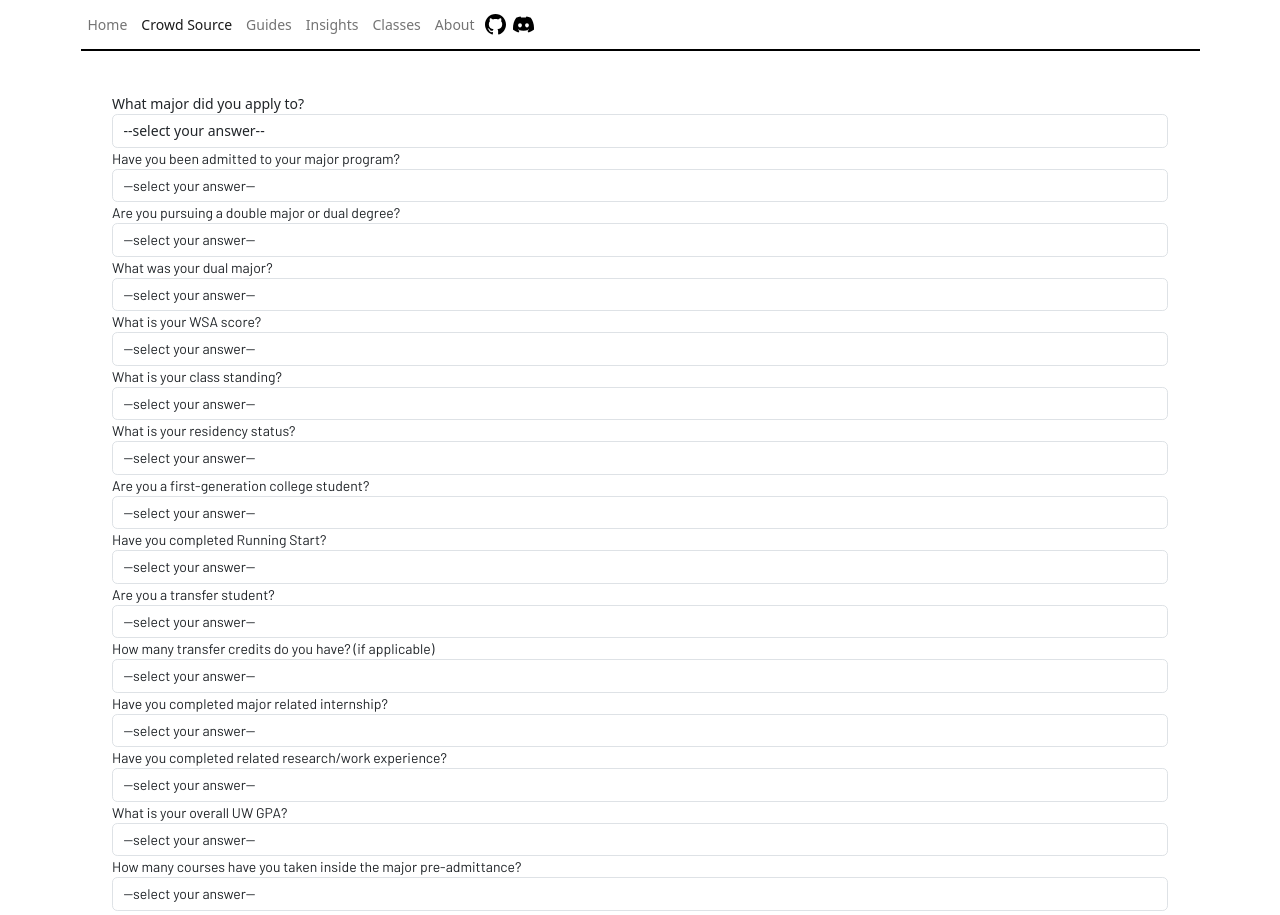
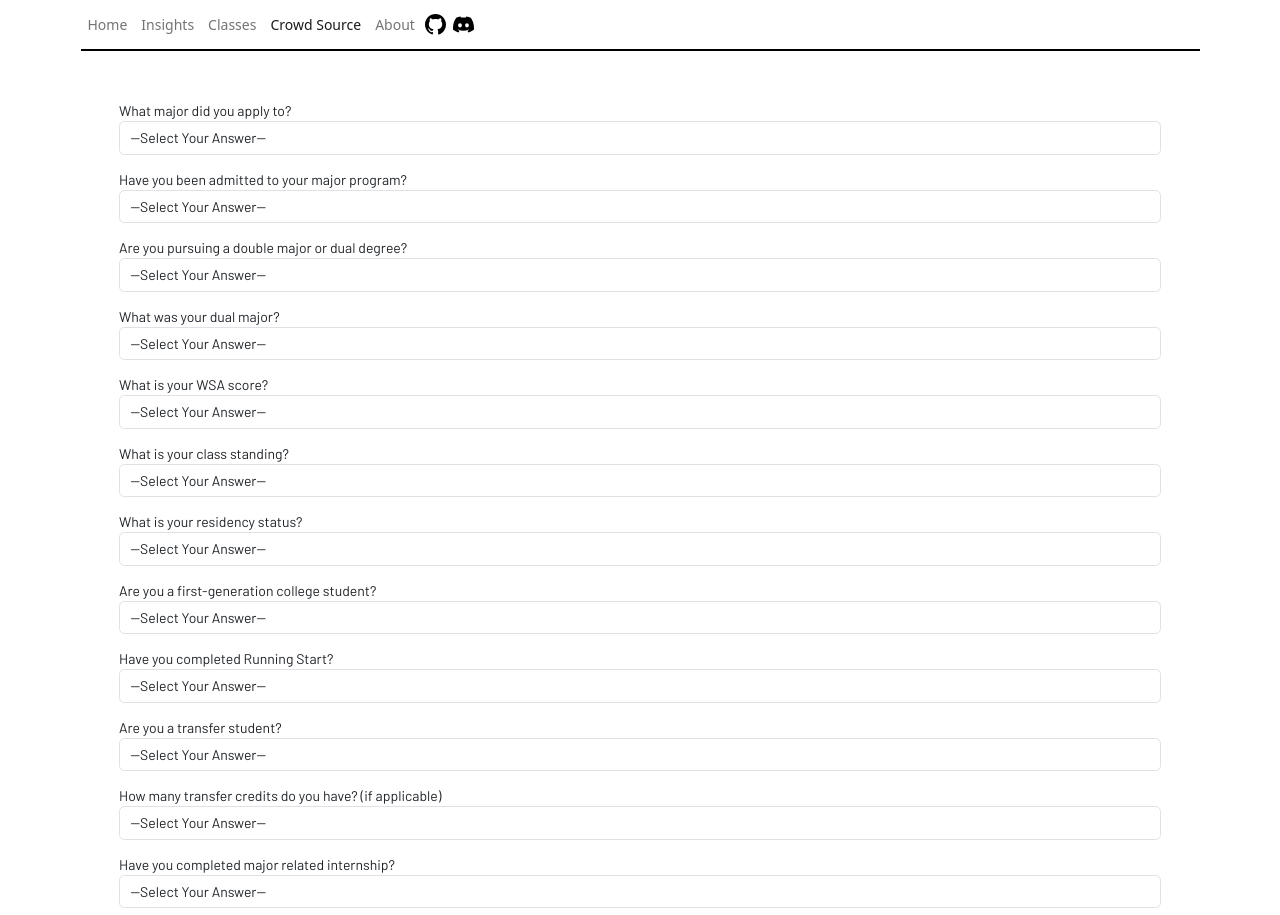
Before and after one commit to info340b-au23/project-info340ba, a React (Create React App) app: page /crowdsource in a window 1280 px wide. Shown: the top 915 px of the page. Built offline with nearby package versions, Linux system fonts and the light colour scheme.

Commit message:
removed guides tab

```diff
--- a/src/components/CrowdSource.js
+++ b/src/components/CrowdSource.js
@@ -3,16 +3,15 @@ import React from 'react';
 export function CrowdSource() {
     return (
         <div class="container p-5">
-            <div class="formbold-main-wrapper">
             <form>
 
-                <div class="form-group">
+            <div class="formbold-input-group p-2">
                 <label>
                     What major did you apply to?
                 </label>
 
                 <select class="form-control" name="majors" id="majors">
-                        <option value="">--select your answer--</option>
+                    <option value=""> --Select Your Answer--</option>
                     <option value="Aeronautics & Astronautics">Aeronautics & Astronautics</option>
                     <option value="AMATH">AMATH</option>
                     <option value="Architecture">Architecture</option>
@@ -57,35 +56,35 @@ export function CrowdSource() {
                 </select>
             </div>
 
-                <div class="formbold-input-group">
+            <div class="formbold-input-group p-2">
                 <label>
                 Have you been admitted to your major program?
                 </label>
 
                 <select class="form-control" name="admitted1">
-                    <option value="">--select your answer--</option>
+                <option value=""> --Select Your Answer--</option>
                 <option value="Yes">Yes</option>
                 <option value="No">No</option>
                 </select>
             </div>
 
-                <div class="formbold-input-group">
+            <div class="formbold-input-group p-2">
                 <label>
                 Are you pursuing a double major or dual degree?
                 </label>
                 <select class="form-control" name="dual" id="dual">
-                    <option value="">--select your answer--</option>
+                <option value=""> --Select Your Answer--</option>
                 <option value="Yes">Yes</option>
                 <option value="No">No</option>
                 </select>
             </div>
 
-                <div id="dualMajorQuestion" class="formbold-input-group">
+            <div id="dualMajorQuestion" class="formbold-input-group p-2">
                 <label>
                 What was your dual major?
                 </label>
                 <select class="form-control" name="majors2" id="majors2">
-                    <option value="">--select your answer--</option>
+                <option value=""> --Select Your Answer--</option>
                 <option value="Aeronautics & Astronautics">Aeronautics & Astronautics</option>
                 <option value="AMATH">AMATH</option>
                 <option value="Architecture">Architecture</option>
@@ -130,12 +129,12 @@ export function CrowdSource() {
                 </select>
             </div>
 
-                <div id="wsaQuestion" class="formbold-input-group">
+            <div id="wsaQuestion" class="formbold-input-group p-2">
                 <label>
                 What is your WSA score?
                 </label>
                 <select class="form-control" name="Wsa" id="Wsa">
-                    <option value="">--select your answer--</option>
+                <option value=""> --Select Your Answer--</option>
                 <option value="2.0">2.0</option>
                 <option value="2.5">2.5</option>
                 <option value="3.0">3.0</option>
@@ -148,12 +147,12 @@ export function CrowdSource() {
                 </select>
             </div>
 
-                <div class="formbold-input-group">
+            <div class="formbold-input-group p-2">
                 <label>
                 What is your class standing?
                 </label>
                 <select class="form-control" name="standing" id="standing">
-                    <option value="">--select your answer--</option>
+                <option value=""> --Select Your Answer--</option>
                 <option value="Freshman">Freshman</option>
                 <option value="Sophmore">Sophmore</option>
                 <option value="Junior">Junior</option>
@@ -161,57 +160,57 @@ export function CrowdSource() {
                 </select>
             </div>
 
-                <div class="formbold-input-group">
+            <div class="formbold-input-group p-2">
                 <label>
                 What is your residency status?
                 </label>
                 <select class="form-control" name="resident" id="resident">
-                    <option value="">--select your answer--</option>
+                <option value=""> --Select Your Answer--</option>
                 <option value="In-State">In-State Resident</option>
                 <option value="Out-of-State">Out-of-State Resident</option>
                 <option value="International">International</option>
                 </select>
             </div>
 
-                <div class="formbold-input-group">
+            <div class="formbold-input-group p-2">
                 <label>
                 Are you a first-generation college student?
                 </label>
                 <select class="form-control" name="firstgen" id="firstgen">
-                    <option value="">--select your answer--</option>
+                <option value=""> --Select Your Answer--</option>
                 <option value="Yes">Yes</option>
                 <option value="No">No</option>
                 </select>
             </div>
 
-                <div class="formbold-input-group">
+            <div class="formbold-input-group p-2">
                 <label>
                 Have you completed Running Start?
                 </label>
                 <select class="form-control" name="running" id="running">
-                    <option value="">--select your answer--</option>
+                <option value=""> --Select Your Answer--</option>
                 <option value="Yes">Yes</option>
                 <option value="No">No</option>
                 </select>
             </div>
 
-                <div class="formbold-input-group">
+            <div class="formbold-input-group p-2">
                 <label>
                 Are you a transfer student?
                 </label>
                 <select class="form-control" name="transfer" id="transfer">
-                    <option value="">--select your answer--</option>
+                <option value=""> --Select Your Answer--</option>
                 <option value="Yes">Yes</option>
                 <option value="No">No</option>
                 </select>
             </div>
 
-                <div class="formbold-input-group">
+            <div class="formbold-input-group p-2">
                 <label>
                 How many transfer credits do you have? (if applicable)
                 </label>
                 <select class="form-control" name="transcredit" id="transcredit">
-                    <option value="">--select your answer--</option>
+                <option value=""> --Select Your Answer--</option>
                 <option value="0-15">0-15</option>
                 <option value="16-30">16-30</option>
                 <option value="31-45">31-45</option>
@@ -220,34 +219,34 @@ export function CrowdSource() {
                 </select>
             </div>
 
-                <div class="formbold-input-group">
+            <div class="formbold-input-group p-2">
                 <label>
                 Have you completed major related internship?
                 </label>
                 <select class="form-control" name="internship" id="internship">
-                    <option value="">--select your answer--</option>
+                <option value=""> --Select Your Answer--</option>
                 <option value="yes">Yes</option>
                 <option value="no">No</option>
                 </select>
             </div>
 
-                <div class="formbold-input-group">
+            <div class="formbold-input-group p-2">
                 <label>
                 Have you completed related research/work experience?
                 </label>
                 <select class="form-control" name="work" id="work">
-                    <option value="">--select your answer--</option>
+                <option value=""> --Select Your Answer--</option>
                 <option value="yes">Yes</option>
                 <option value="no">No</option>
                 </select>
             </div>
 
-                <div class="formbold-input-group">
+            <div class="formbold-input-group p-2">
                 <label>
                 What is your overall UW GPA?
                 </label>
                 <select class="form-control" name="gpa" id="gpa">
-                    <option value="">--select your answer--</option>
+                <option value=""> --Select Your Answer--</option>
                 <option value="Below">Below 2.0</option>
                 <option value="2.1">2.1</option>
                 <option value="2.2">2.2</option>
@@ -272,12 +271,12 @@ export function CrowdSource() {
                 </select>
             </div>
 
-                <div class="formbold-input-group">
+            <div class="formbold-input-group p-2">
                 <label>
                 How many courses have you taken inside the major pre-admittance?
                 </label>
                 <select class="form-control" name="coursestaken" id="coursestaken">
-                    <option value="">--select your answer--</option>
+                <option value=""> --Select Your Answer--</option>
                 <option value="Below">0</option>
                 <option value="1">1</option>
                 <option value="2">2</option>
@@ -290,12 +289,12 @@ export function CrowdSource() {
                 </select>
             </div>
 
-                <div class="formbold-input-group">
+            <div class="formbold-input-group p-2">
                 <label>
                     Is this your first application to the program?
                 </label>
                 <select class="form-control" name="firstapp" id="firstapp">
-                    <option value="">--select your answer--</option>
+                    <option value=""> --Select Your Answer--</option>
                     <option value="yes">Yes</option>
                     <option value="2nd">No, it is my 2nd</option>
                     <option value="3rd">No, it is my 3rd</option>
@@ -304,7 +303,7 @@ export function CrowdSource() {
                 </select>
             </div>
 
-                <div>
+            <div class="formbold-input-group p-2">
                 <label for="message">
                 Any comments or suggestions
                 </label>
@@ -315,11 +314,9 @@ export function CrowdSource() {
                     placeholder="Type here..."
                     class="form-control"
                 ></textarea>
+                <button class="btn btn-primary mt-2">Submit</button>
             </div>
-
-                    <button class="btn btn-primary mt-2">Submit</button>
             </form>
-            </div>
         </div>
     )
 }
--- a/src/components/NavBar.js
+++ b/src/components/NavBar.js
@@ -15,16 +15,13 @@ export function NavBar(props) {
                             <NavLink className="font-weight-bold nav-link" to="index">Home</NavLink>
                         </li>
                         <li className="nav-item">
-                            <NavLink className="font-weight-bold nav-link" to="crowdsource">Crowd Source</NavLink>
-                        </li>
-                        <li className="nav-item">
-                            <NavLink className="font-weight-bold nav-link" to="guides">Guides</NavLink>
-                        </li>
-                        <li className="nav-item">
                             <NavLink className="font-weight-bold nav-link" to="insights">Insights</NavLink>
                         </li>
                         <li className="nav-item">
                             <NavLink className="font-weight-bold nav-link" to="classes">Classes</NavLink>
+                        </li>
+                        <li className="nav-item">
+                            <NavLink className="font-weight-bold nav-link" to="crowdsource">Crowd Source</NavLink>
                         </li>
                         <li className="nav-item">
                             <NavLink className="font-weight-bold nav-link" to="about">About</NavLink>
```
Lines whose indentation alone changed are shown as unchanged.
